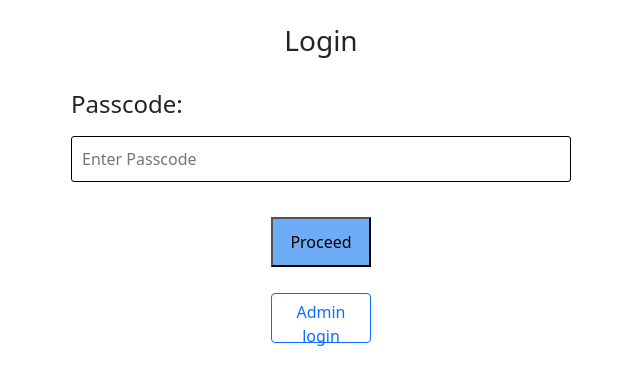
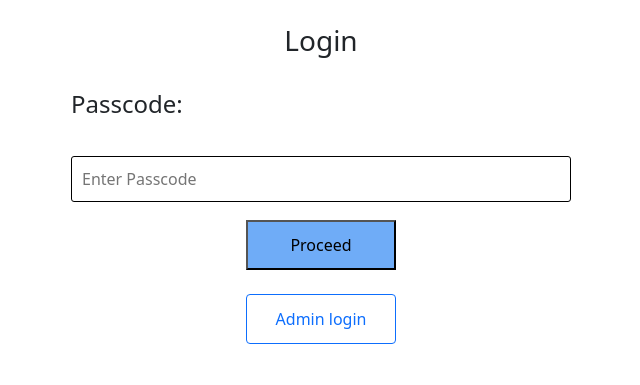
Before and after one commit to mochamapleaf/calgoryhack-potatoburner, a Flask app: page / in a window 1280 px wide. Shown: the part 82-467 px from the top of the page, without its empty margins (319-959 px from the left). Run offline with Flask 2, Linux system fonts and the light colour scheme.

Commit message:
Updated index format

```diff
--- a/static/index.css
+++ b/static/index.css
@@ -40,7 +40,7 @@
     }
 
     button {
-        width: 100px;
+        width: 150px;
         height: 50px;
         padding: 3%;
         font-size: 20px;
@@ -55,6 +55,10 @@
         box-sizing: border-box;
         border-radius: 3px;
         border: .5px solid;
+        margin: 30px 50px;
+    }
+
+    input[type=text] {
         margin: 30px 0;
     }
 
--- a/templates/index.html
+++ b/templates/index.html
@@ -27,12 +27,11 @@
         <div class="container">
             <div class="center">
                 <a class="a" href="{{ url_for('client') }}" class="submit"> <button>  Proceed </button> </a>
+                <br><br>
+                <a class="admin-btn" href="{{ url_for('admin') }}"><button type="button" class="btn btn-outline-primary">Admin login</button></a>
             </div>
         </div>
     </form>
 </div>
-<div class="center">
-    <a class="admin-btn" href="{{ url_for('admin') }}"><button type="button" class="btn btn-outline-primary">Admin login</button></a>
-</div>
 </body>
 </html>
```
